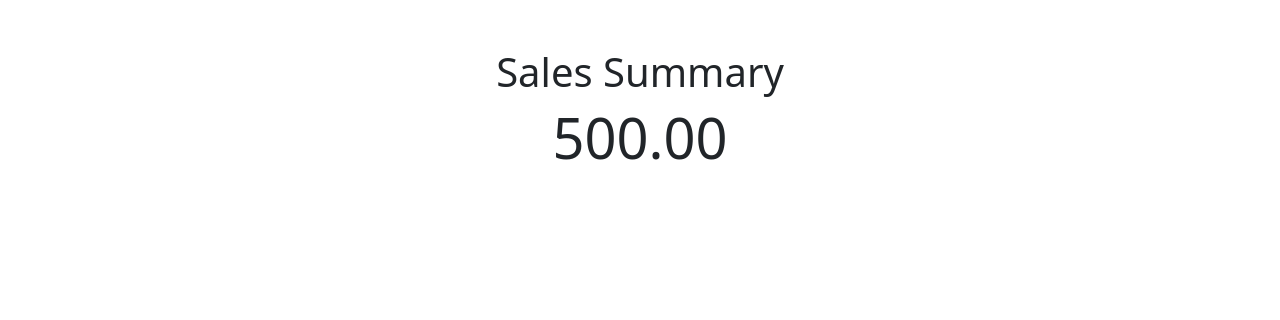
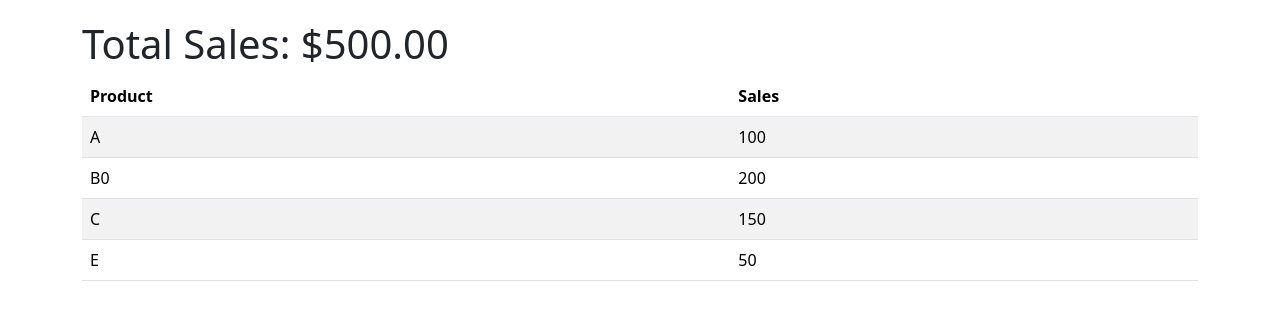
Before and after one commit to paridhi-ramtani-iitmbs/sum-of-sales-test-1, a plain HTML site: page index.html in a window 1280 px wide. Drawn offline with nearby package versions, Linux system fonts and the light colour scheme.

Commit message:
Update index.html (Round 2)

```diff
--- a/index.html
+++ b/index.html
@@ -3,34 +3,52 @@
 <head>
     <meta charset="UTF-8">
     <meta name="viewport" content="width=device-width, initial-scale=1.0">
-    <title>Sales Summary ${seed}</title>
-    <link rel="stylesheet" href="https://cdn.jsdelivr.net/npm/bootstrap@5.3.0-alpha1/dist/css/bootstrap.min.css">
+    <title>Product Sales</title>
+    <link href="https://cdn.jsdelivr.net/npm/bootstrap@5.3.0-alpha1/dist/css/bootstrap.min.css" rel="stylesheet">
+    <style>
+        body {
+            padding: 20px;
+        }
+    </style>
 </head>
 <body>
-    <div class="container text-center mt-5">
-        <h1>Sales Summary</h1>
-        <div id="total-sales" class="display-4"></div>
+    <div class="container">
+        <h1 id="title">Total Sales: $<span id="total-sales">0</span></h1>
+        <table id="product-sales" class="table table-striped">
+            <thead>
+                <tr>
+                    <th>Product</th>
+                    <th>Sales</th>
+                </tr>
+            </thead>
+            <tbody>
+            </tbody>
+        </table>
     </div>
+
     <script>
-        const seed = Math.floor(Math.random() * 1000); // Example seed
-        document.title = `Sales Summary ${seed}`;
+        async function fetchSalesData() {
+            const response = await fetch('data.csv');
+            const data = await response.text();
+            const rows = data.split('\n').slice(1);
+            let totalSales = 0;
 
-        fetch('data.csv')
-            .then(response => response.text())
-            .then(csvData => {
-                const lines = csvData.split('\n').slice(1);
-                let totalSales = 0;
+            rows.forEach(row => {
+                const [product, sales] = row.split(',');
+                if (product && sales) {
+                    const salesValue = parseFloat(sales);
+                    totalSales += salesValue;
 
-                lines.forEach(line => {
-                    const columns = line.split(',');
-                    if (columns[1]) {
-                        totalSales += parseFloat(columns[1]);
-                    }
-                });
+                    const tableRow = document.createElement('tr');
+                    tableRow.innerHTML = `<td>${product}</td><td>${salesValue}</td>`;
+                    document.querySelector('#product-sales tbody').appendChild(tableRow);
+                }
+            });
 
-                document.querySelector("#total-sales").textContent = totalSales.toFixed(2);
-            })
-            .catch(error => console.error('Error fetching the CSV data:', error));
+            document.getElementById('total-sales').textContent = totalSales.toFixed(2);
+        }
+
+        window.onload = fetchSalesData;
     </script>
 </body>
 </html>
```
